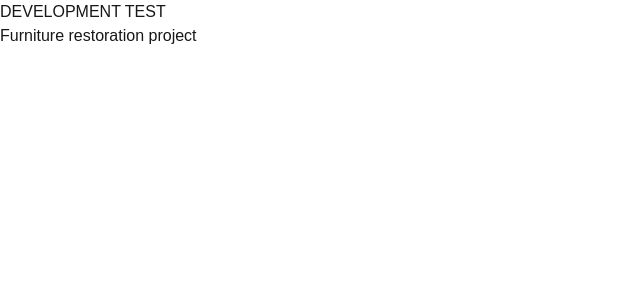
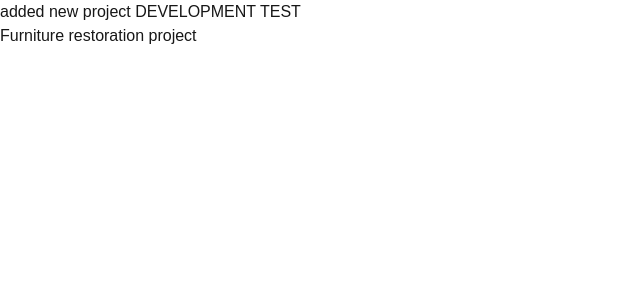
Before and after one commit to ParkhomenkoAlex/furniture-restoration, a Next.js app: page / in a window 1280 px wide. Shown: the top 300 px of the page, without its empty margins (0-640 px from the left). Built offline with nearby package versions, Linux system fonts and the light colour scheme.

Commit message:
added new project text to main

```diff
--- a/app/page.tsx
+++ b/app/page.tsx
@@ -1,7 +1,7 @@
 export default function Home() {
     return (
         <main>
-            <h1>DEVELOPMENT TEST</h1>
+            <h1>added new project DEVELOPMENT TEST</h1>
             <p>Furniture restoration project</p>
         </main>
     );
```
